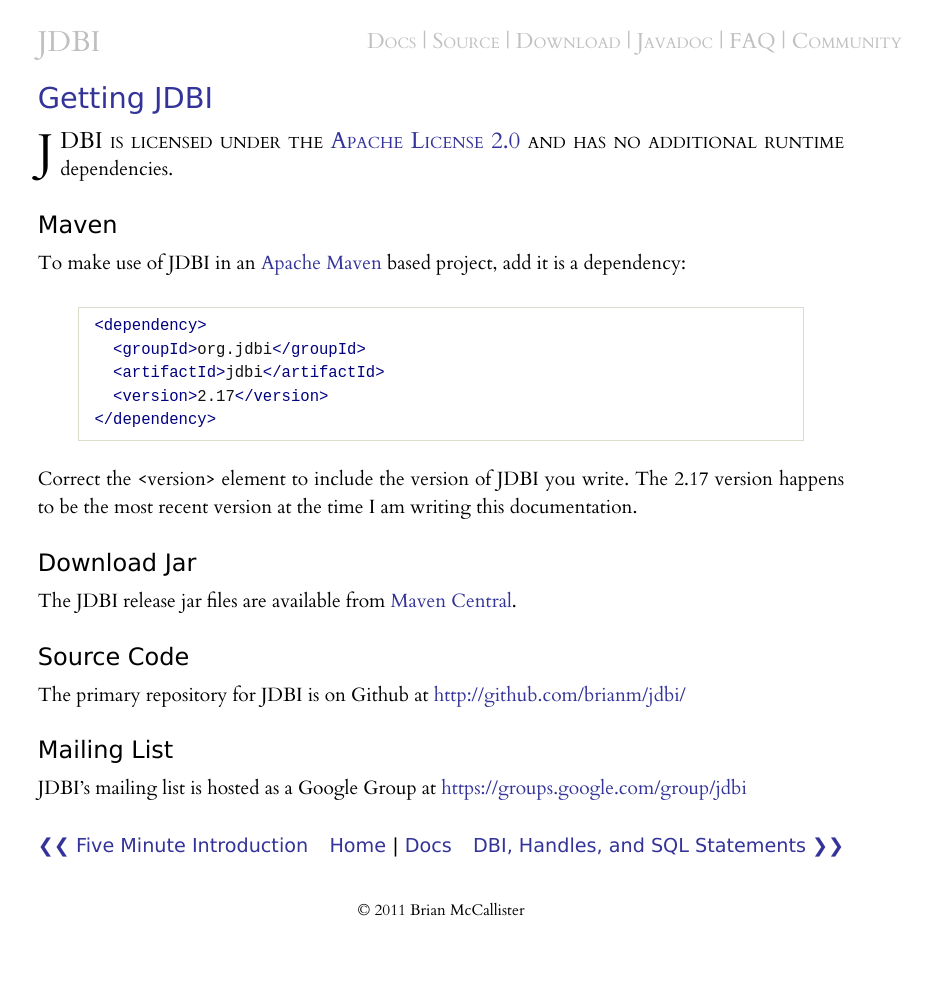
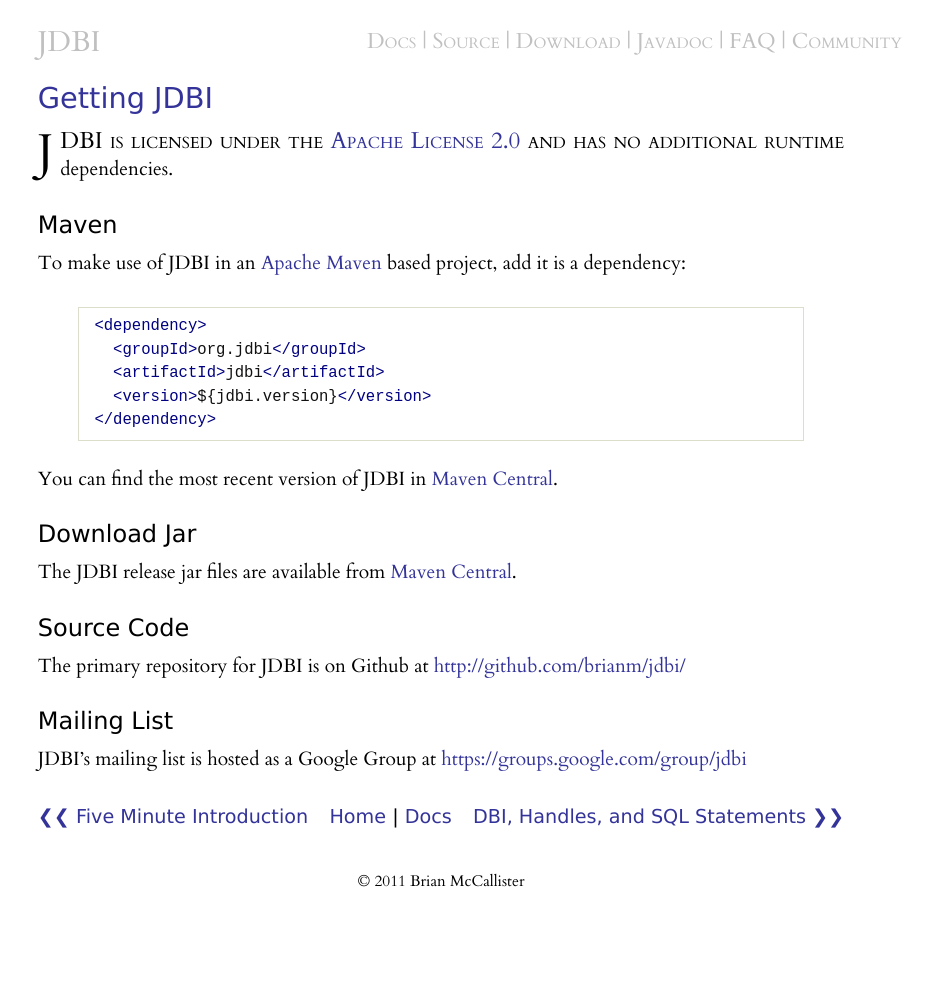
Before and after one commit to jdbi/jdbi-docs, a Jekyll site: the page built from _posts/0900-1-1-getting_jdbi.md, in a window 1280 px wide. Shown: the whole page, without its empty margins (199-1130 px from the left). Built offline with Jekyll 4.4.1, drawn with Linux system fonts in a browser that asks for light colours; after the commit the page ends 978 px from its top, so only the background shows below that.

Commit message:
link to most recent

```diff
--- a/_posts/0900-1-1-getting_jdbi.md
+++ b/_posts/0900-1-1-getting_jdbi.md
@@ -12,11 +12,11 @@
 <dependency>
   <groupId>org.jdbi</groupId>
   <artifactId>jdbi</artifactId>
-  <version>2.17</version>
+  <version>${jdbi.version}</version>
 </dependency>
 {% endhighlight %}
 
-Correct the &lt;version&gt; element to include the version of JDBI you write. The 2.17 version happens to be the most recent version at the time I am writing this documentation.
+You can find the most recent version of JDBI in [Maven Central](http://search.maven.org/#search%7Cga%7C1%7Ca%3A%22jdbi%22).
 
 # Download Jar
 The JDBI release jar files are available from [Maven Central](http://search.maven.org/#browse%7C1912065227).
```
Also changed, not shown: 1 other file.
